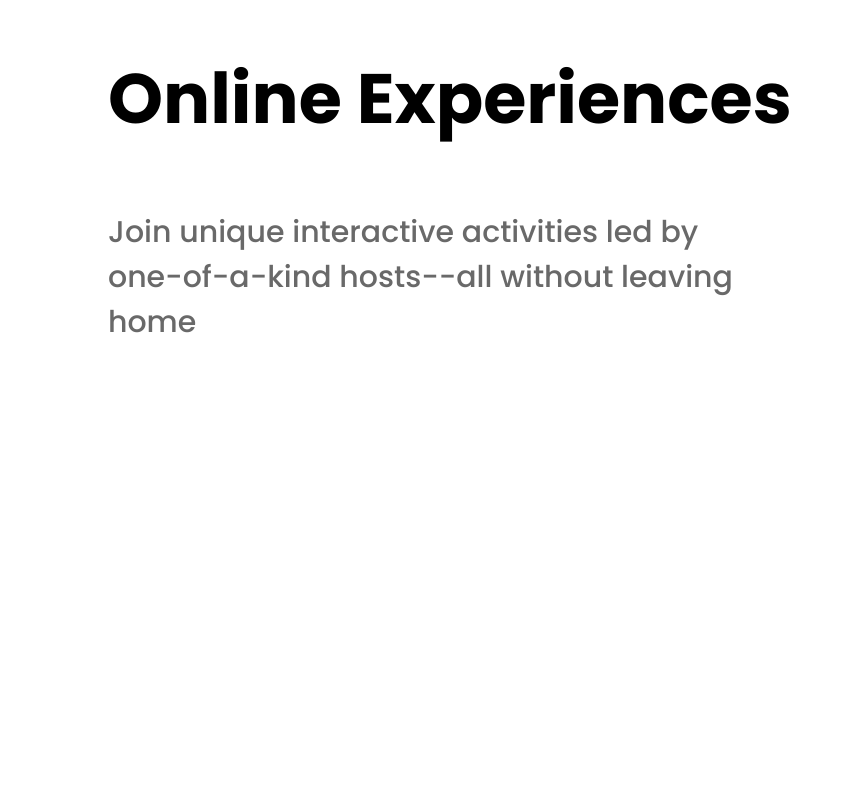
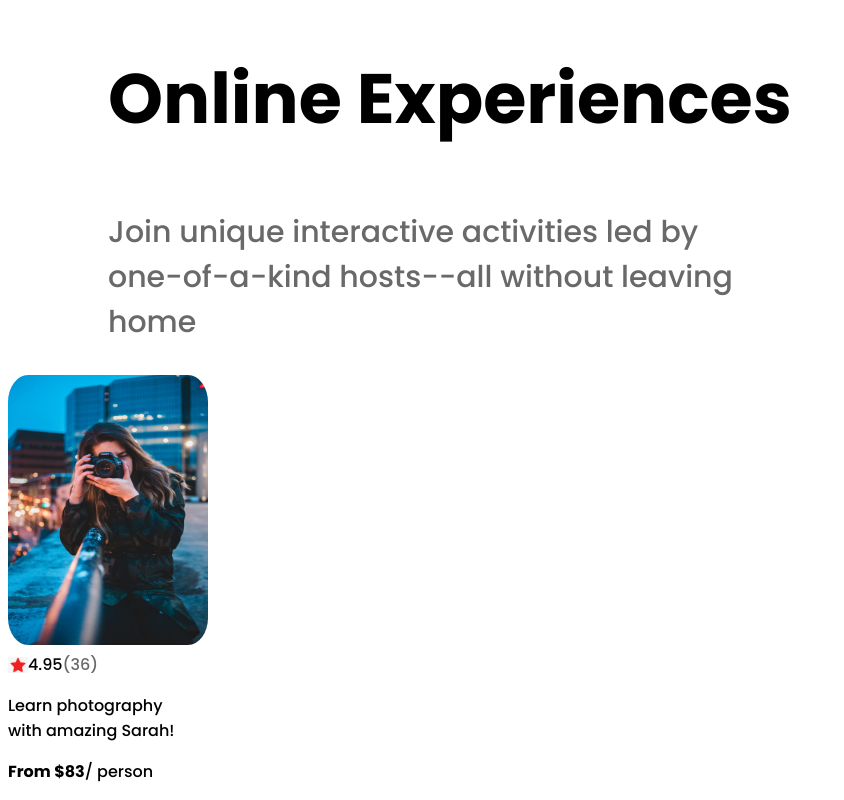
Before and after one commit to sigii1992/AirBnB-experiences, a React (Create React App) app in the folder my-app/: page / in a window 1280 px wide. Shown: the part 506-1306 px from the top of the page, without its empty margins (0-844 px from the left). Before the commit the page ends 881 px from the top, so only its background shows below. Built offline with nearby package versions, Linux system fonts and the light colour scheme.

Commit message:
Build a hardcoded card component

```diff
--- a/my-app/src/App.js
+++ b/my-app/src/App.js
@@ -1,5 +1,6 @@
 import NavBar from './components/NavBar'
 import Hero from './components/Hero'
+import Card from './components/Card'
 import './styles.css'
 
 function App() {
@@ -7,6 +8,7 @@ function App() {
     <div>
       <NavBar />
       <Hero />
+      <Card />
     </div>
   );
 }
--- /dev/null
+++ b/my-app/src/components/Card.js
@@ -0,0 +1,19 @@
+import girl from '../assets/girl.jpeg'
+import star from '../assets/star.png'
+
+function Card() {
+  return (
+      <div className='card'>
+        <img src={girl} className="girl-photo" />
+        <div className='ratings'>
+          <img src={star} className="star" />
+          <span className='rating'>4.95</span>
+          <span className='review-count'>(36)</span>
+        </div>
+        <p className='card-title'>Learn photography with amazing Sarah!</p>
+        <p className='price'><strong>From $83</strong>/ person</p>
+      </div>
+  )
+}
+
+export default Card;
--- a/my-app/src/styles.css
+++ b/my-app/src/styles.css
@@ -38,3 +38,28 @@ h1 {
   padding-left: 100px;
   font-weight: 700;
 }
+
+.card {
+  width: 175px;
+  font-size: 16px;
+  font-family: 'Poppins', sans-serif;
+}
+
+.girl-photo {
+  width: 200px;
+  height:270px;
+  border-radius:10%;
+}
+
+.star {
+  width: 20px;
+}
+
+.ratings {
+  display: flex;
+  align-items: center;
+}
+
+.review-count {
+  color: #696969;
+}
```
Also changed, not shown: my-app/src/assets/girl.jpeg (added), my-app/src/assets/star.png (added).
